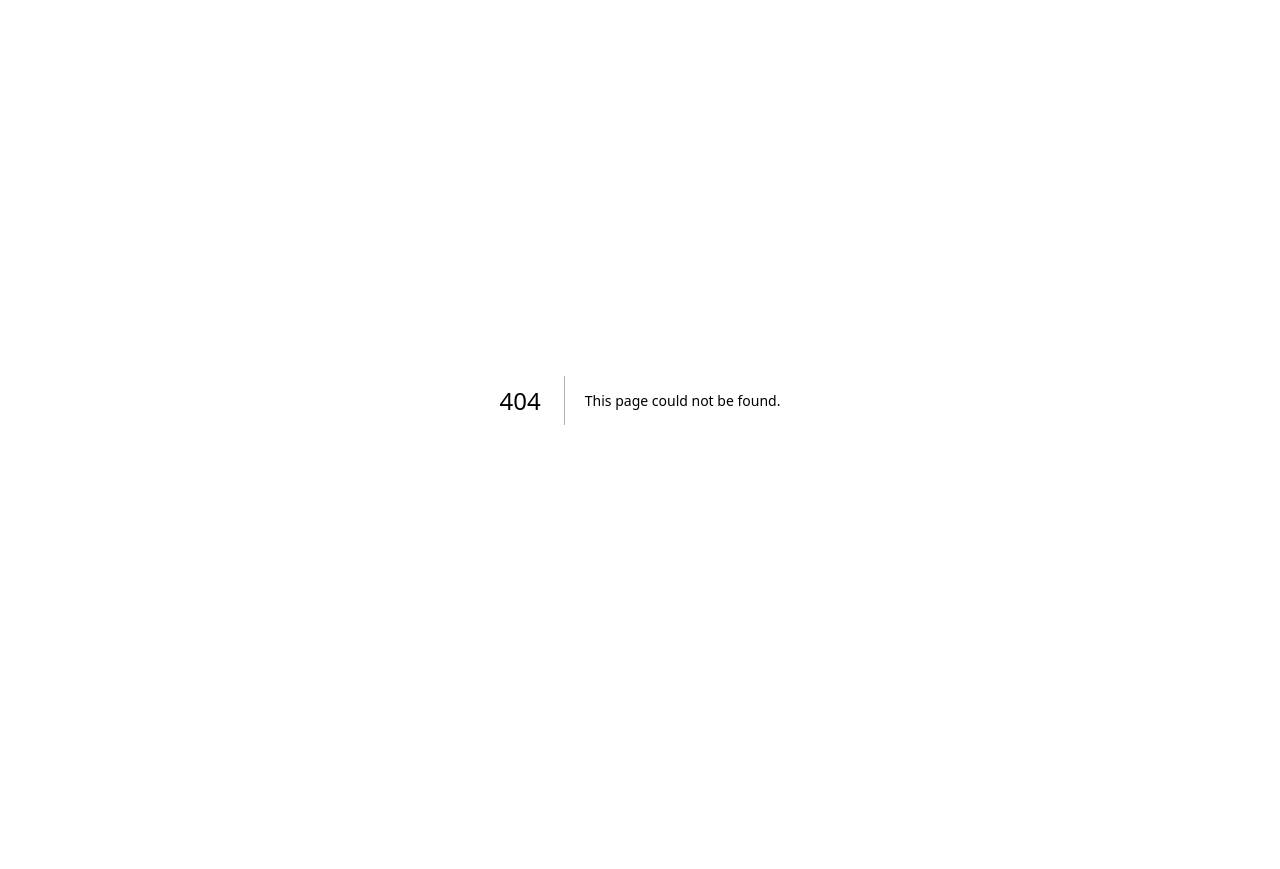
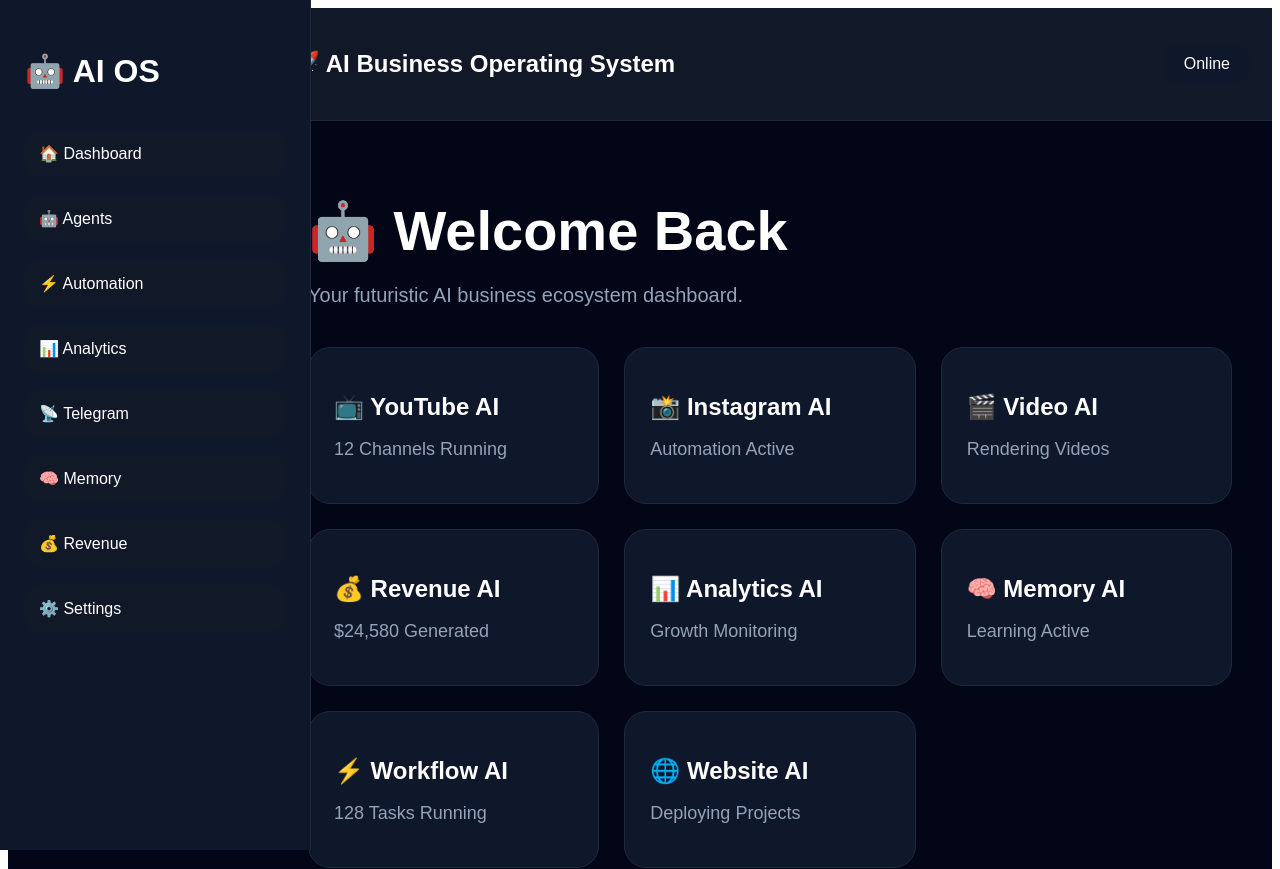
Before and after one commit to snapsparkofficial00-cloud/Ai, a Next.js app: page / in a window 1280 px wide. Before the commit this address had no page. Shown: the top 869 px of the page. Before the commit the page ends 800 px from the top, so only its background shows below. Built offline with nearby package versions, Linux system fonts and the light colour scheme.

Commit message:
Create page.tsx

```diff
--- /dev/null
+++ b/app/page.tsx
@@ -0,0 +1,273 @@
+import Link from "next/link";
+
+export default function Home() {
+  return (
+    <main
+      style={{
+        background: "#020617",
+        minHeight: "100vh",
+        color: "white",
+        fontFamily: "Arial",
+        display: "flex",
+      }}
+    >
+      {/* SIDEBAR */}
+
+      <aside
+        style={{
+          width: "260px",
+          background: "#0f172a",
+          padding: "25px",
+          height: "100vh",
+          position: "fixed",
+          left: 0,
+          top: 0,
+          borderRight: "1px solid #1e293b",
+        }}
+      >
+        <h1
+          style={{
+            fontSize: "32px",
+            marginBottom: "40px",
+          }}
+        >
+          🤖 AI OS
+        </h1>
+
+        <nav
+          style={{
+            display: "flex",
+            flexDirection: "column",
+            gap: "18px",
+          }}
+        >
+          <SidebarLink href="/" label="🏠 Dashboard" />
+          <SidebarLink href="/agents" label="🤖 Agents" />
+          <SidebarLink href="/automation" label="⚡ Automation" />
+          <SidebarLink href="/analytics" label="📊 Analytics" />
+          <SidebarLink href="/telegram" label="📡 Telegram" />
+          <SidebarLink href="/memory" label="🧠 Memory" />
+          <SidebarLink href="/revenue" label="💰 Revenue" />
+          <SidebarLink href="/settings" label="⚙️ Settings" />
+        </nav>
+      </aside>
+
+      {/* MAIN CONTENT */}
+
+      <div
+        style={{
+          marginLeft: "260px",
+          width: "100%",
+        }}
+      >
+        {/* NAVBAR */}
+
+        <header
+          style={{
+            background: "#111827",
+            padding: "22px",
+            borderBottom: "1px solid #1e293b",
+            display: "flex",
+            justifyContent: "space-between",
+            alignItems: "center",
+          }}
+        >
+          <h2
+            style={{
+              fontSize: "24px",
+            }}
+          >
+            🚀 AI Business Operating System
+          </h2>
+
+          <div
+            style={{
+              background: "#0f172a",
+              padding: "10px 20px",
+              borderRadius: "14px",
+            }}
+          >
+            Online
+          </div>
+        </header>
+
+        {/* DASHBOARD */}
+
+        <div
+          style={{
+            padding: "40px",
+          }}
+        >
+          <h1
+            style={{
+              fontSize: "56px",
+              marginBottom: "10px",
+            }}
+          >
+            🤖 Welcome Back
+          </h1>
+
+          <p
+            style={{
+              color: "#94a3b8",
+              fontSize: "20px",
+            }}
+          >
+            Your futuristic AI business ecosystem dashboard.
+          </p>
+
+          {/* CARDS */}
+
+          <div
+            style={{
+              display: "grid",
+              gridTemplateColumns:
+                "repeat(auto-fit,minmax(260px,1fr))",
+              gap: "25px",
+              marginTop: "40px",
+            }}
+          >
+            <Card
+              title="📺 YouTube AI"
+              value="12 Channels Running"
+            />
+
+            <Card
+              title="📸 Instagram AI"
+              value="Automation Active"
+            />
+
+            <Card
+              title="🎬 Video AI"
+              value="Rendering Videos"
+            />
+
+            <Card
+              title="💰 Revenue AI"
+              value="$24,580 Generated"
+            />
+
+            <Card
+              title="📊 Analytics AI"
+              value="Growth Monitoring"
+            />
+
+            <Card
+              title="🧠 Memory AI"
+              value="Learning Active"
+            />
+
+            <Card
+              title="⚡ Workflow AI"
+              value="128 Tasks Running"
+            />
+
+            <Card
+              title="🌐 Website AI"
+              value="Deploying Projects"
+            />
+          </div>
+
+          {/* FUTURE SECTION */}
+
+          <div
+            style={{
+              marginTop: "50px",
+              background: "#0f172a",
+              padding: "30px",
+              borderRadius: "25px",
+            }}
+          >
+            <h2
+              style={{
+                fontSize: "32px",
+                marginBottom: "20px",
+              }}
+            >
+              🔥 AI Team Network
+            </h2>
+
+            <p
+              style={{
+                color: "#94a3b8",
+                lineHeight: "1.8",
+                fontSize: "18px",
+              }}
+            >
+              Your AI system is evolving into a full autonomous
+              business ecosystem with multi-agent workflows,
+              video creation, automation systems, website
+              builders, YouTube AI channels, Instagram growth
+              engines, analytics intelligence, and self-learning
+              memory architecture.
+            </p>
+          </div>
+        </div>
+      </div>
+    </main>
+  );
+}
+
+/* CARD COMPONENT */
+
+function Card({
+  title,
+  value,
+}: {
+  title: string;
+  value: string;
+}) {
+  return (
+    <div
+      style={{
+        background: "#0f172a",
+        padding: "25px",
+        borderRadius: "22px",
+        border: "1px solid #1e293b",
+      }}
+    >
+      <h2
+        style={{
+          fontSize: "24px",
+          marginBottom: "12px",
+        }}
+      >
+        {title}
+      </h2>
+
+      <p
+        style={{
+          color: "#94a3b8",
+          fontSize: "18px",
+        }}
+      >
+        {value}
+      </p>
+    </div>
+  );
+}
+
+/* SIDEBAR LINK */
+
+function SidebarLink({
+  href,
+  label,
+}: {
+  href: string;
+  label: string;
+}) {
+  return (
+    <Link
+      href={href}
+      style={{
+        color: "white",
+        textDecoration: "none",
+        background: "#111827",
+        padding: "14px",
+        borderRadius: "14px",
+      }}
+    >
+      {label}
+    </Link>
+  );
+}
```
